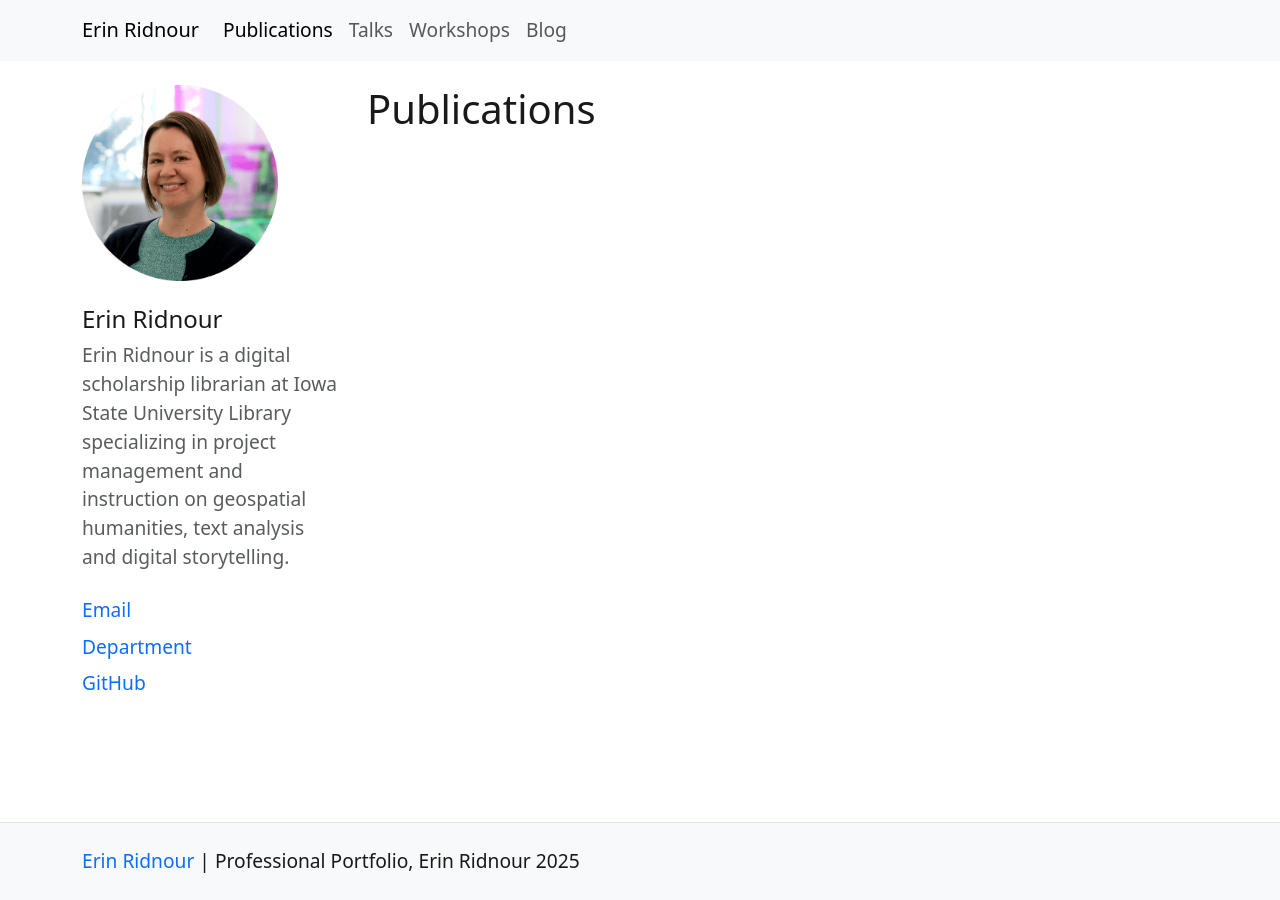
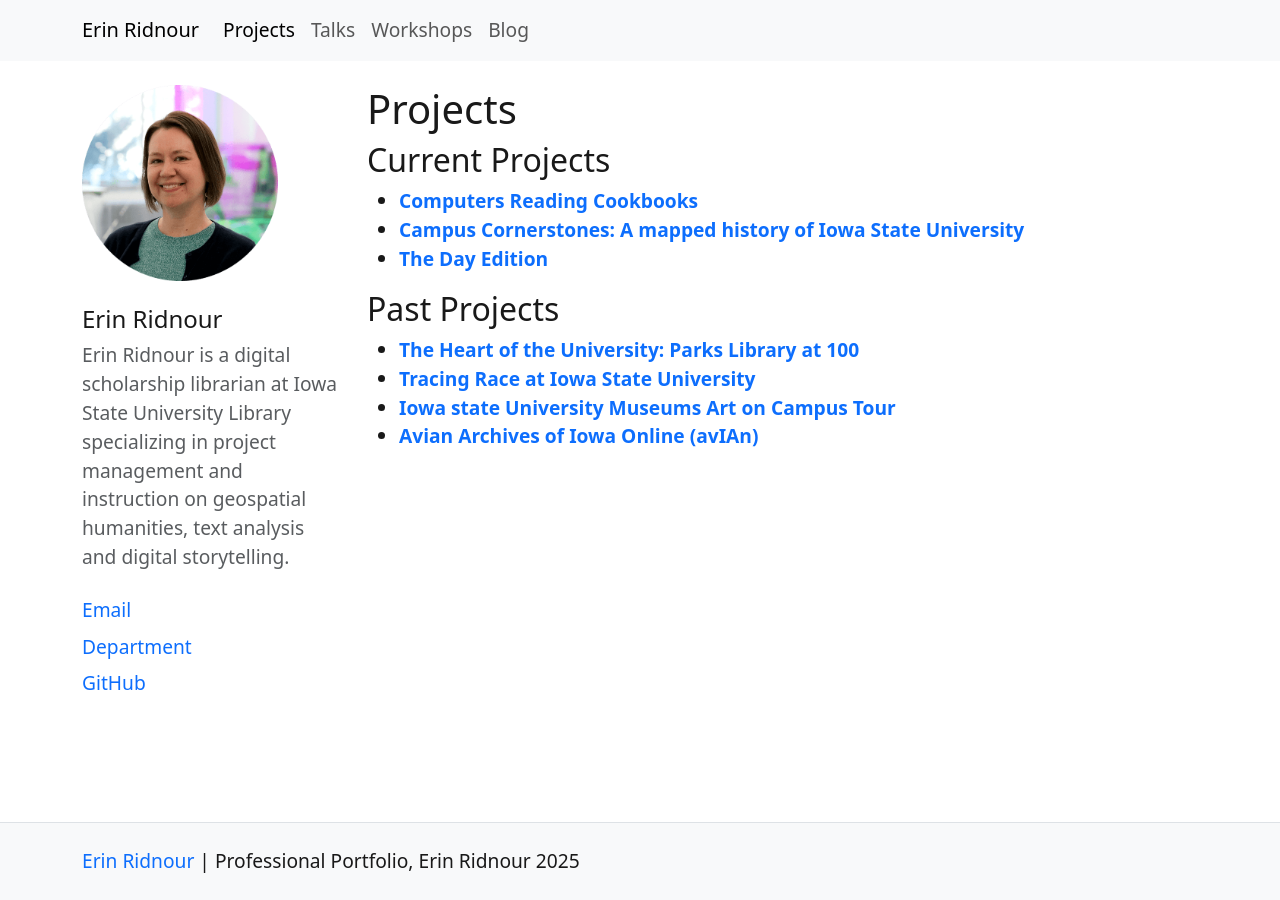
Before and after one commit to emanderson811/ridnour-portfolio, a Jekyll site: the page built from pages/publications.md, in a window 1280 px wide. Built offline with Jekyll 4.4.1, drawn with Linux system fonts in a browser that asks for light colours.

Commit message:
update projects

```diff
--- a/pages/publications.md
+++ b/pages/publications.md
@@ -1,5 +1,18 @@
 ---
-title: Publications
-nav: Publications
+title: Projects
+nav: Projects
 nav_order: 1
 ---
+
+## Current Projects
+
+- [**Computers Reading Cookbooks**](https://emanderson811.github.io/computers-reading-cookbooks/)
+- [**Campus Cornerstones: A mapped history of Iowa State University**](https://isu-digital.github.io/historic-buildings/)
+- [**The Day Edition**](https://emanderson811.github.io/day-edition/)
+
+## Past Projects
+
+- [**The Heart of the University: Parks Library at 100**](https://digital.lib.iastate.edu/exhibits/parkscentennial/)
+- [**Tracing Race at Iowa State University**](https://digital.lib.iastate.edu/projects/tracingrace/)
+- [**Iowa state University Museums Art on Campus Tour**](https://storymaps.arcgis.com/stories/54d860a8a2284111a379f0a0c893fffc)
+- [**Avian Archives of Iowa Online (avIAn)**](https://avian.lib.iastate.edu/)
```
